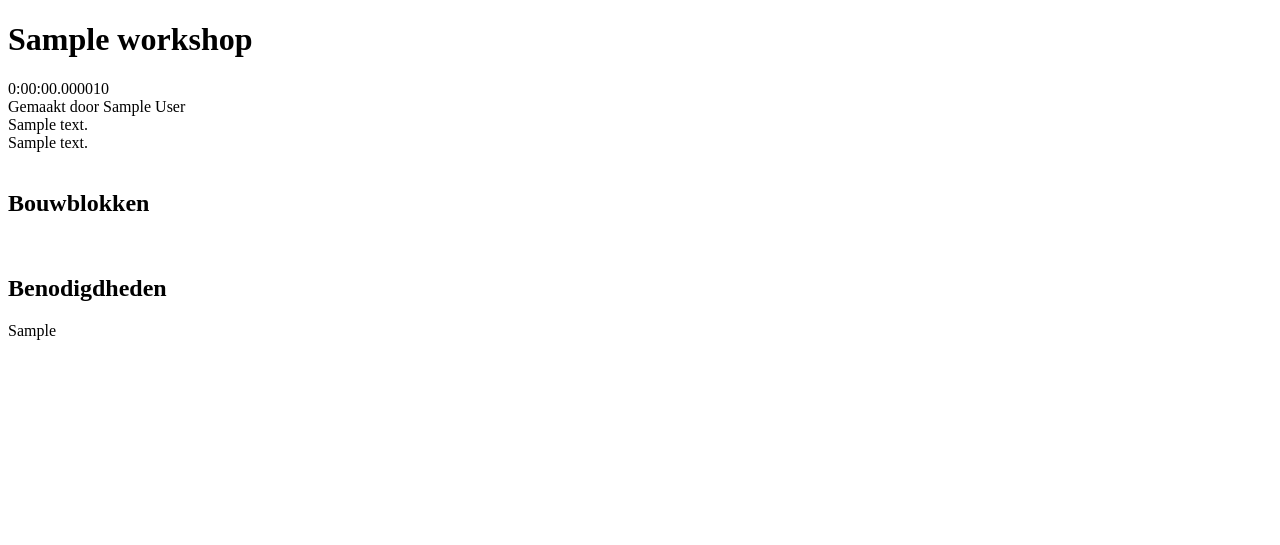
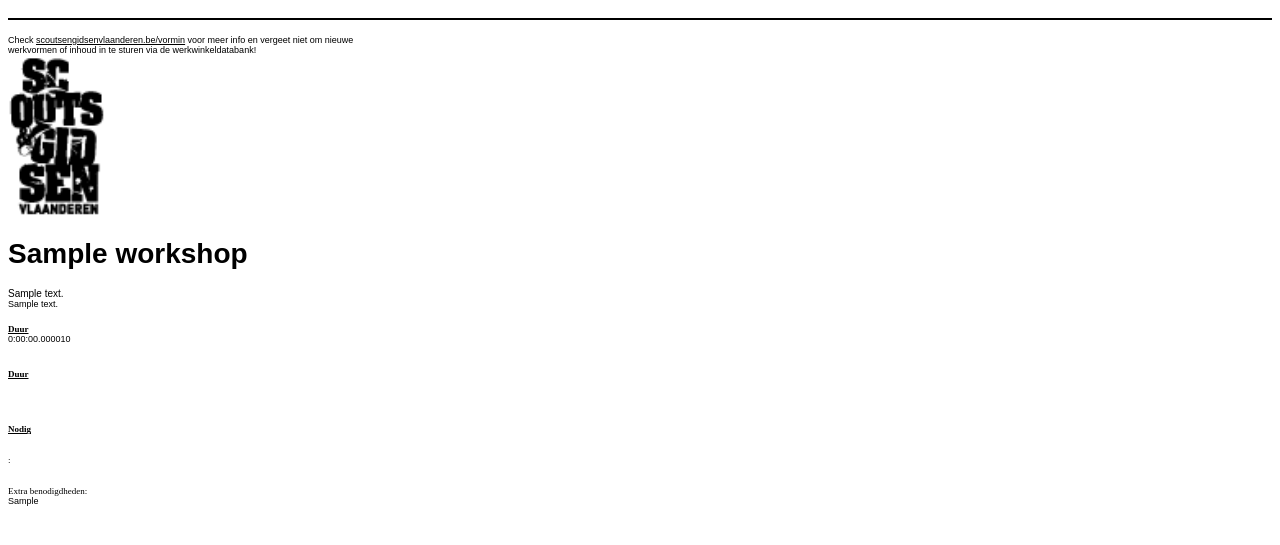
Before and after one commit to ScoutsGidsenVL/werkwinkeldatabank-backend, a Django app: template scouts_wwdb_api/apps/wwdb_exports/templates/workshop.html in a window 1280 px wide. Shown: the top 545 px of the page. Run offline with Django 3.2, Linux system fonts and the light colour scheme; the template is opened without the code that fills it: values that come from a table or form of the project are taken from there, others are empty; data comes from the database, SQL or seed files in the repository; tables that the repository leaves empty hold one stand-in row (values such as "Sample post"); parts of the project's set-up code (start-up, migrations or seed data) failed here and were passed over.

Commit message:
pdf theming

```diff
--- a/scouts_wwdb_api/apps/wwdb_exports/templates/workshop.html
+++ b/scouts_wwdb_api/apps/wwdb_exports/templates/workshop.html
@@ -1,24 +1,221 @@
 <!DOCTYPE HTML PUBLIC "-//W3C//DTD HTML 4.01 Transitional//EN" "http://www.w3.org/TR/html4/loose.dtd">
+
+<style>
+    @page {
+        size: a4 portrait;
+        @frame header_frame {           /* Static Frame */
+            -pdf-frame-content: header_content;
+            left: 50pt; width: 512pt; top: 50pt; height: 40pt;
+        }
+        @frame content_frame {          /* Content Frame */
+            left: 50pt; width: 432pt; top: 90pt; height: 632pt;
+        }
+
+
+        @frame footer_frame_line {           /* Another static Frame */
+            -pdf-frame-content: footer_frame_line;
+            left: 50pt; width: 485pt; top: 772pt; height: 20pt;
+        }
+
+        @frame footer_frame_info {           /* Another static Frame */
+            -pdf-frame-content: footer_frame_info;
+            left: 50pt; width: 485pt; top: 790pt; height: 30pt;
+        }
+
+        @frame footer_frame_page {           /* Another static Frame */
+            -pdf-frame-content: footer_frame_page;
+            left: 542pt; width: 20pt; top: 777pt; height: 20pt;
+        }
+
+        @frame header_frame_logo {           /* Another static Frame */
+            -pdf-frame-content: header_frame_logo;
+            left: 502pt; width: 60pt; top: 65pt; height: 200pt;
+        }
+    }
+
+    /* @font-face {
+        font-family: XanhMono;
+        src: url('/static/XanhMono-Regular.ttf');
+        font-weight: bold;
+    } */
+
+
+    h1 {
+        font-family: Aglet-Slab, sans-serif;
+        font-size: 28px;
+    }
+
+    img.logo{
+        width: 100px;
+    }
+
+    h2 {
+        font-family: Museo-Sans;
+        font-size: 16px;
+        font-weight: 900;
+    }
+
+    h3 {
+        font-family: Museo-Sans;
+        font-size: 13px;
+        font-weight: 700;
+    }
+
+    h4 {
+        font-family: Museo-Sans;
+        font-size: 9px;
+        font-weight: 900;
+    }
+
+    h5{
+        font-family: Museo Sans;
+        font-size: 9px;
+        text-decoration: underline;
+        margin-bottom: 0;
+    }
+
+    h6{
+        font-family: Museo Sans;
+        font-size: 9px;
+        margin-bottom: 0;
+        font-weight: 300;
+    }
+
+    .intro {
+        font-family: Museo-Sans, sans-serif;
+        font-size: 10px;
+        font-weight: 500;
+    }
+
+    body{
+        font-family: Museo-Sans, sans-serif;
+        font-size: 9px;
+        font-weight: 300;
+        color: #000000;
+    }
+
+    img{
+        width: 100%;
+    }
+
+    td{
+        border-bottom: 1px solid #000000;
+        padding: 7px 5px 5px 5px;
+    }
+
+    table {
+        border-top: 1px solid #000000;
+        border-spacing: 0px;
+    }
+
+    .footer-line{
+        border-bottom: 2px solid #000000;
+        width: 100%;
+        text-align: right;
+    }
+
+    .page-number{
+        width: 100%;
+        color: #E00A1E;
+        font-size: 13px;
+        text-align: right;
+    }
+
+    figcaption{
+        display: block;
+        width: 100%;
+        text-align: left;
+        font-size: 9px;
+    }
+
+    figure{
+        width: 100%;
+    }
+
+    a{
+        color: #E00A1E;
+    }
+
+    .nodig ul{
+        padding-left: 10px;
+        margin-left: 5px;
+    }
+
+    .page-info{
+        width: 100%;
+        text-align: left;
+        font-family: Museo-Sans, sans-serif;
+        font-size: 9px;
+        font-weight: 300;
+        color: #000000;
+    }
+
+    .page-info a{
+        color: #000000;
+    }
+
+    .headertable{
+        border-top: none;
+    }
+
+    .headertable td{
+        border-bottom: none;
+    }
+
+    .content-wrapper{
+        display: block;
+        width: 100px;
+    }
+
+</style>
 <html>
     <head>
         <title>Title</title>
     </head>
     <body>
+        <div id="footer_frame_line">
+            <div class="footer-line">
+                &nbsp;
+            </div>
+        </div>
+        <div id="footer_frame_page">
+            <div class="page-number"><pdf:pagenumber>&nbsp;</div>
+        </div>
+        <div id="footer_frame_info">
+            <div class="page-info">
+                Check <a href='https://scoutsengidsenvlaanderen.be/vormin'>scoutsengidsenvlaanderen.be/vormin</a> voor meer info en vergeet niet om nieuwe<br>
+                werkvormen of inhoud in te sturen via de werkwinkeldatabank!
+            </div>
+        </div>
+
+        <div id="header_frame_logo">
+         <img class="logo" src='/static/logo-pdf.png' /></td>
+        </div>
         <h1>{{ workshop.title }}</h1>
+        <div class="intro">{{ workshop.short_description }}</div></td>
+        <div>{{ workshop.description | safe }}</div>
+        <h5>Duur</h5>
         <div>{{ workshop.duration }}</div>
-        <div><span>Gemaakt door {{ workshop.created_by.first_name }} {{ workshop.created_by.last_name }}</span></div>
-        <div>{{ workshop.short_description }}</div>
-        <div>{{ workshop.description | safe }}</div>
         <br/>
-        <h2>Bouwblokken</h2>
         {% for building_block in workshop.building_blocks.all %}
             <div>
                 <h3>{{ building_block.title }}</h3>
+                <h5>Duur</h5>
+                <span>{{ building_block.duration }}</span>
+                <br/>
+                <br/>
                 <div>{{ building_block.description | safe }}</div>
             </div>
         {% endfor %}
         <br/>
-        <h2>Benodigdheden</h2>
-        <div>{{ workshop.necessities | safe }}</div>
+        <div class="nodig">
+            <h5>Nodig</h5>
+            {% for building_block in workshop.building_blocks.all %}
+                <h6>{{ building_block.title }}:</h6>
+                <div>{{ building_block.building_block_necessities | safe }}</div>
+            {% endfor %}
+            <h6>Extra benodigdheden:</h6>
+            <div>{{ workshop.necessities | safe }}</div>
+        </div>
     </body>
 </html>
--- a/scouts_wwdb_api/scouts_wwdb_api/settings.py
+++ b/scouts_wwdb_api/scouts_wwdb_api/settings.py
@@ -136,8 +136,8 @@
 # Static files (CSS, JavaScript, Images)
 # https://docs.djangoproject.com/en/3.0/howto/static-files/
 
-STATIC_URL = "/static/"
-STATIC_ROOT = "/static/"
+STATIC_URL = "static/"
+STATIC_ROOT = env.str("STATIC_ROOT")
 
 # Rest framework
 
```
Also changed, not shown: scouts_wwdb_api/apps/wwdb_exports/services.py (+9 -0 lines), scouts_wwdb_api/static/XanhMono-Regular.ttf (added), scouts_wwdb_api/static/logo-pdf.png (added), 1 other file.
